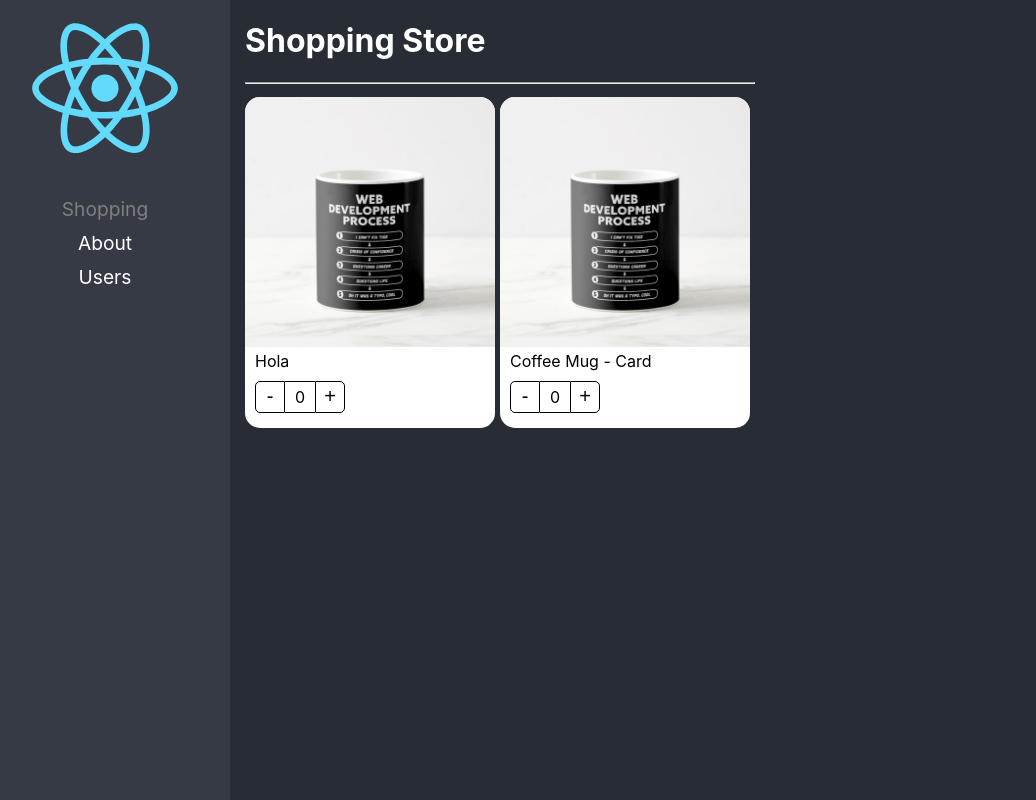
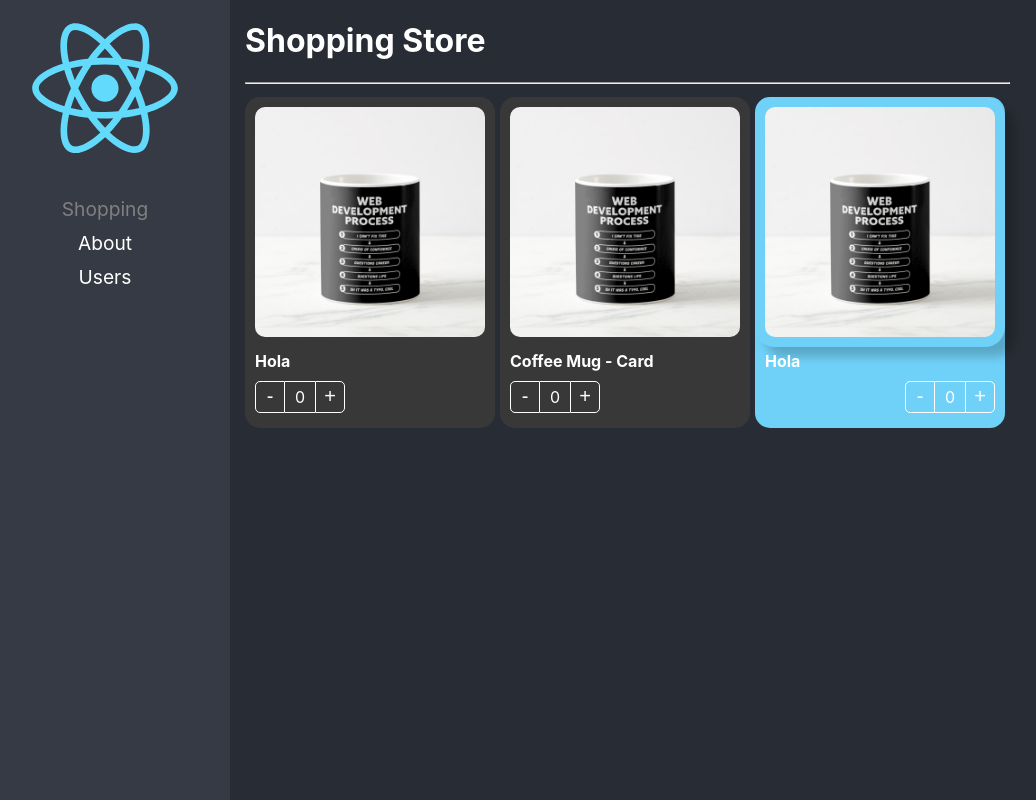
Before and after one commit to lorenzoajt/react-adv, a React (Create React App) app: page / in a window 1280 px wide. Shown: the whole page, without its empty margins (20-1056 px from the left). Built offline with nearby package versions, Linux system fonts and the light colour scheme.

Commit message:
component extended styles ready

```diff
--- a/src/02-component-patterns/components/ProductButtons.tsx
+++ b/src/02-component-patterns/components/ProductButtons.tsx
@@ -1,12 +1,16 @@
-import { useContext } from "react"
+import { CSSProperties, useContext } from "react"
 import { ProductContext } from "./ProductCard"
 import styles from '../styles/styles.module.css'
 
+export interface Props {
+  className?: string
+  style?: CSSProperties
+}
 
-export const ProductButtons = () => {
+export const ProductButtons = ({className, style}: Props) => {
     const {increaseBy, counter} = useContext(ProductContext)
     return(
-      <div className={styles.buttonsContainer}>
+      <div className={`${styles.buttonsContainer} ${className}`} style={ style }>
         <button className={styles.buttonMinus} onClick={()=> increaseBy(-1)}>-</button>
         <div className={styles.countLabel}>{counter}</div>
         <button className={styles.buttonAdd} onClick={()=>increaseBy(+1)}>+</button>
--- a/src/02-component-patterns/components/ProductCard.tsx
+++ b/src/02-component-patterns/components/ProductCard.tsx
@@ -1,14 +1,20 @@
-import { ReactElement, createContext, useContext, useState } from 'react';
+import { CSSProperties, ReactElement, createContext, useContext, useState } from 'react';
 import { useProduct } from '../hooks/useProduct';
-import { ProductCardProps, ProductContextProps } from '../interfaces/interfaces';
+import { Product, ProductContextProps } from '../interfaces/interfaces';
 
 import styles from '../styles/styles.module.css'
 
 export const ProductContext = createContext({} as ProductContextProps)
 const { Provider } = ProductContext
 
-export const ProductCard = ({ children, product } : ProductCardProps) => {
+export interface Props {
+  product: Product;
+  children?: ReactElement | ReactElement[];
+  className?: string
+  style?: CSSProperties
+}
 
+export const ProductCard = ({ children, product, className, style } : Props) => {
 
   const {counter, increaseBy} = useProduct()
 
@@ -18,7 +24,10 @@
       increaseBy,
       product
     }}>
-      <div className={ styles.productCard }>
+      <div
+        className={ `${ styles.productCard } ${className}`}
+        style={ style }
+      >
         { children }
       </div>
     </Provider>
--- a/src/02-component-patterns/components/ProductImage.tsx
+++ b/src/02-component-patterns/components/ProductImage.tsx
@@ -1,10 +1,14 @@
-import { useContext } from "react"
+import { CSSProperties, useContext } from "react"
 import { ProductContext } from "./ProductCard"
 import noImage from "../assets/no-image.jpg";
 import styles from '../styles/styles.module.css'
 
-
-export const ProductImage = ({img = ''}) => {
+export interface Props {
+  img?: string
+  className?: string
+  style?: CSSProperties
+}
+export const ProductImage = ({img, className, style}: Props) => {
     const {product} = useContext(ProductContext)
     let imgToShow: string
 
@@ -17,6 +21,11 @@
     }
 
     return(
-      <img className={ styles.productImg} src={imgToShow} alt='Product Image'/>
+      <img
+        className={ `${styles.productImg} ${className}`}
+        src={imgToShow}
+        alt='Product Image'
+        style={style}
+      />
     )
   }
--- a/src/02-component-patterns/components/ProductTitle.tsx
+++ b/src/02-component-patterns/components/ProductTitle.tsx
@@ -1,12 +1,18 @@
-import { useContext } from "react";
+import { CSSProperties, useContext } from "react";
 import { ProductContext } from "./ProductCard";
 import styles from '../styles/styles.module.css'
 
-export const ProductTitle = ({ title }: { title?: string }) => {
+export interface Props {
+  className?: string
+  title?: string
+  style?: CSSProperties
+}
+
+export const ProductTitle = ({ title, className, style }: Props) => {
   const { product } = useContext(ProductContext);
 
   return (
-    <span className={styles.productDescription}>
+    <span className={`${styles.productDescription} ${className}`} style={style}>
       {title ? title : product.title}
     </span>
   );
--- a/src/02-component-patterns/components/index.ts
+++ b/src/02-component-patterns/components/index.ts
@@ -1,4 +1,4 @@
-import { ProductCardHOCProps, ProductCardProps } from '../interfaces/interfaces';
+import { ProductCardHOCProps } from '../interfaces/interfaces';
 import { ProductButtons } from './ProductButtons';
 import { ProductCard as ProductCardHOC } from './ProductCard';
 import { ProductImage } from './ProductImage';
--- a/src/02-component-patterns/pages/ShoppingPage.tsx
+++ b/src/02-component-patterns/pages/ShoppingPage.tsx
@@ -1,4 +1,5 @@
 import { ProductButtons, ProductCard, ProductImage, ProductTitle } from '../components';
+import '../styles/custom-styles.css'
 
 export const ShoppingPage = () => {
   const product = {
@@ -16,16 +17,56 @@
           flexDirection: 'row',
           flexWrap: 'wrap'
         }}>
-          <ProductCard product={product}>
-            <ProductImage/>
-            <ProductTitle title='Hola'/>
-            <ProductButtons/>
+          <ProductCard
+            product={product}
+            className='bg-dark text-white'
+          >
+            <ProductImage
+              className ='custom-image'
+            />
+            <ProductTitle
+              title='Hola'
+              className = 'text-bold'
+            />
+            <ProductButtons
+              className= 'custom-buttons'
+            />
           </ProductCard>
-          <ProductCard product={ product }>
-              <ProductCard.Image/>
-              <ProductCard.Title />
-              <ProductCard.Buttons/>
 
+          <ProductCard product={ product } className='bg-dark text-white'>
+              <ProductCard.Image className ='custom-image'/>
+              <ProductCard.Title className = 'text-bold' />
+              <ProductCard.Buttons className= 'custom-buttons'/>
+
+          </ProductCard>
+
+          <ProductCard
+            product={product}
+            className='bg-dark text-white'
+            style={{
+              backgroundColor: '#70D1F8'
+            }}
+          >
+            <ProductImage
+              className ='custom-image'
+              style={{
+                boxShadow: '10px 10px 10px rgba(0,0,0,0.2)'
+              }}
+            />
+            <ProductTitle
+              title='Hola'
+              // className = 'text-bold'
+              style={{
+                fontWeight: 'bold'
+              }}
+            />
+            <ProductButtons
+              className= 'custom-buttons'
+              style={{
+                display: 'flex',
+                justifyContent: 'end'
+              }}
+            />
           </ProductCard>
         </div>
     </div>
--- /dev/null
+++ b/src/02-component-patterns/styles/custom-styles.css
@@ -0,0 +1,19 @@
+.bg-dark {
+    background-color: rgb(56, 56, 56);
+}
+.text-white {
+    color: white;
+}
+.text-bold {
+    font-weight: bold;
+}
+.custom-image {
+    border-radius: 20px;
+    padding: 10px;
+    width: calc(100% - 20px);
+}
+
+.custom-buttons button, .custom-buttons div{
+    color: white;
+    border-color: white;
+}
```
Also changed, not shown: src/02-component-patterns/interfaces/interfaces.ts (+10 -12 lines).
